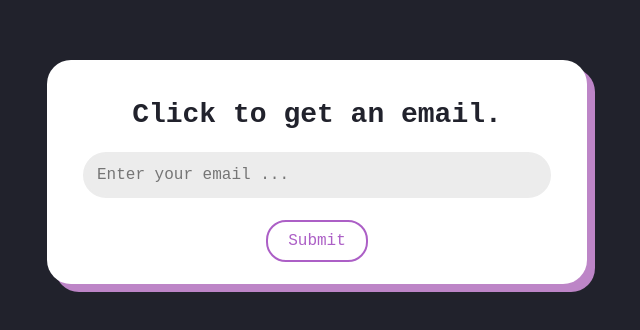
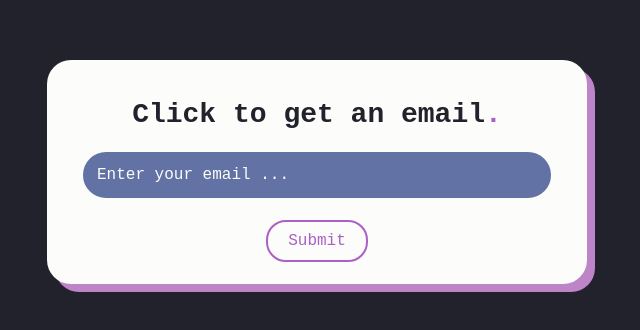
Before and after one commit to maeBoittiaux/email-sender, a Next.js app: page / in a window 1280 px wide. Shown: the part 228-558 px from the top of the page, without its empty margins (323-963 px from the left). Built offline with nearby package versions, Linux system fonts and the light colour scheme.

Commit message:
Improve css design to dark mode colour theme

```diff
--- a/src/pages/index.tsx
+++ b/src/pages/index.tsx
@@ -23,7 +23,7 @@ export default function HomePage() {
 
     return (
         <div className="container">
-            <h1>Click to get an email.</h1>
+            <h1>Click to get an email<span className="highlight">.</span></h1>
             <form onSubmit={handleSubmit}>
                 <input
                     type="email"
--- a/src/styles/global.css
+++ b/src/styles/global.css
@@ -12,7 +12,7 @@ body {
     width: 500px;
     margin: auto;
     padding: 20px;
-    background-color: #ffffff;
+    background-color: #fcfcfa;
     border-radius: 24px;
     text-align: center;
     box-shadow: 8px 8px #bd85c7;
@@ -35,21 +35,28 @@ input[type="email"] {
     padding: 12px;
     margin-bottom: 20px;
     margin-top: 4px;
-    border: 2px solid #ececec;
+    border: 2px solid #6272a4;
     border-radius: 40px;
     font-size: 16px;
-    background-color: #ececec;
+    background-color: #6272a4;
+    color: #fcfcfa;
 }
 
 input[type="email"]:focus {
-    border-color: #ececec;
+    border-color: #6272a4;
     outline: none;
 }
+
+input::placeholder {
+    color: #fcfcfa;
+    opacity: 1;
+}
+
 
 button[type="submit"] {
     font-family: "Courier New", Courier, monospace;
     padding: 10px 20px;
-    background-color: #fff;
+    background-color: #fcfcfa;
     color: #ac5fc6;
     border-radius: 20px;
     cursor: pointer;
@@ -61,5 +68,9 @@ button[type="submit"] {
 
 button[type="submit"]:hover {
     background-color: #ac5fc6;
-    color: #fff;
+    color: #fcfcfa;
 }
+
+.highlight {
+    color: #ac5fc6;
+}
```
